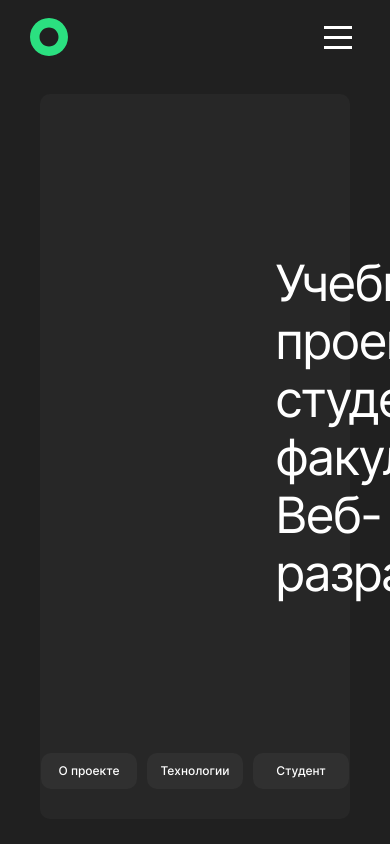
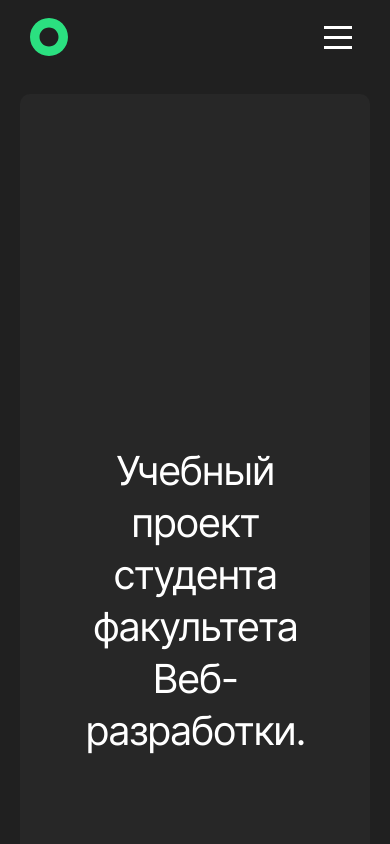
Before and after one commit to BuyanauskasAA/movies-explorer-frontend, a React (Create React App) app: page / in a window 390 px wide. Shown: the top 844 px of the page. Built offline with nearby package versions, Linux system fonts and the light colour scheme.

Commit message:
feat: сверстать promo для 768px

```diff
--- a/src/components/Promo/Promo.css
+++ b/src/components/Promo/Promo.css
@@ -17,3 +17,15 @@
   letter-spacing: -0.04em;
   text-align: center;
 }
+
+@media (max-width: 768px) {
+  .promo {
+    padding: 0 20px;
+  }
+
+  .promo__title {
+    font-size: 40px;
+    line-height: 52px;
+    padding: 351px 34px 162px;
+  }
+}
```
